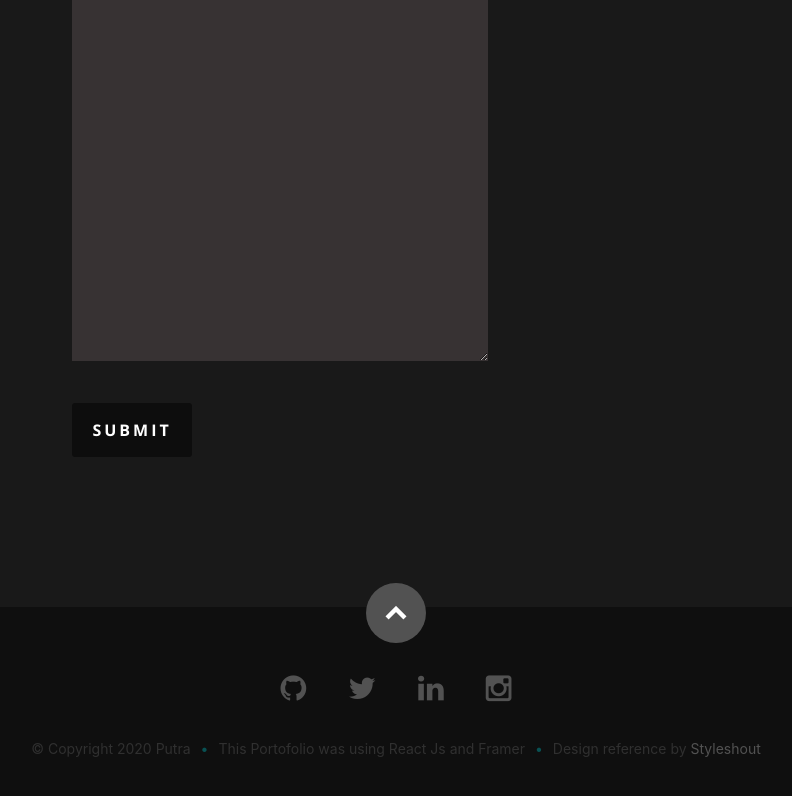
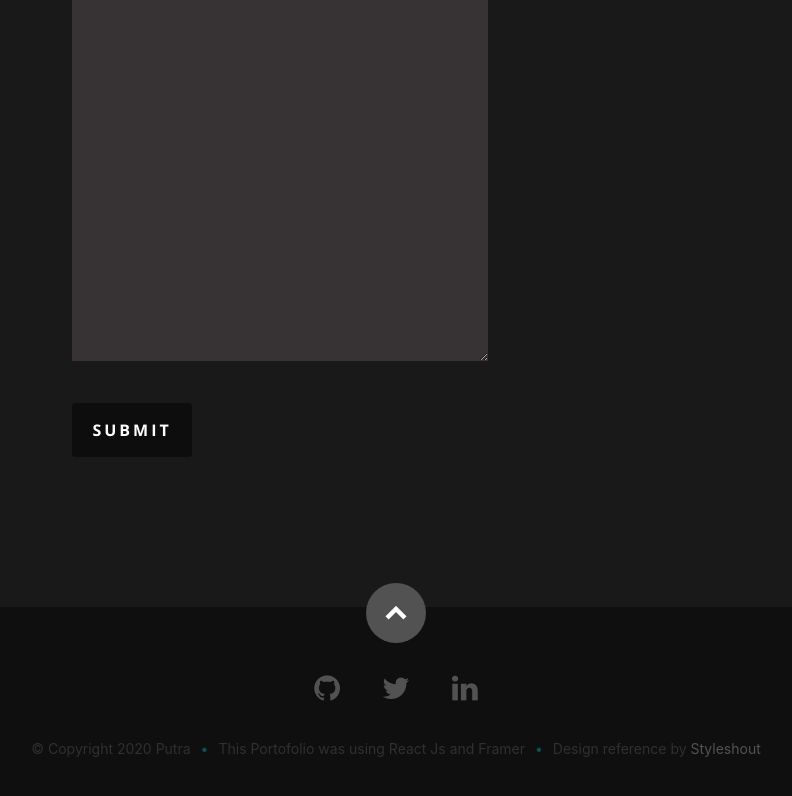
Before and after one commit to drfrostongithub/portofolio-in-react-js, a React (Create React App) app: page / in a window 1280 px wide. Shown: the part 5527-6323 px from the top of the page, without its empty margins (244-1036 px from the left). Built offline with nearby package versions, Linux system fonts and the light colour scheme.

Commit message:
change gdrive resume and porfolio

```diff
--- a/src/components/about/about.js
+++ b/src/components/about/about.js
@@ -35,7 +35,7 @@ export default class About extends Component {
                 <div className='columns download'>
                   <p>
                     <a
-                      href='https://drive.google.com/file/d/1Dk9JhmGyFsNxWtVLuYLFw1-CMIsUF8nC/view?usp=sharing'
+                      href='https://drive.google.com/file/d/141H3AEkLk-oKJ9f9B_Cop73mAZzmNZk7/view?usp=drive_link'
                       className='button'
                     >
                       <i className='fa fa-download' />
--- a/src/components/footer/footer.js
+++ b/src/components/footer/footer.js
@@ -1,28 +1,50 @@
-import React, {Component} from 'react'
+import React, { Component } from "react";
 
 export default class Footer extends Component {
-    render () {
+  render() {
     return (
       <React.Fragment>
         <footer>
-                <div className="row">
-                    <div className="twelve columns">
-                    <ul className="social-links">
-                        <li><a href="https://github.com/drfrostongithub"><i className="fa fa-github" /></a></li>
-                        <li><a href="/" aria-disabled><i className="fa fa-twitter" /></a></li>
-                        <li><a href="https://www.linkedin.com/in/putra-reza-f-3b226253/"><i className="fa fa-linkedin" /></a></li>
-                        <li><a href="https://www.instagram.com/drdotfrost/"><i className="fa fa-instagram" /></a></li>
+          <div className='row'>
+            <div className='twelve columns'>
+              <ul className='social-links'>
+                <li>
+                  <a href='https://github.com/drfrostongithub'>
+                    <i className='fa fa-github' />
+                  </a>
+                </li>
+                <li>
+                  <a href='/' aria-disabled>
+                    <i className='fa fa-twitter' />
+                  </a>
+                </li>
+                <li>
+                  <a href='https://www.linkedin.com/in/putra-reza-f-3b226253/'>
+                    <i className='fa fa-linkedin' />
+                  </a>
+                </li>
+                {/* <li><a href="https://www.instagram.com/drdotfrost/"><i className="fa fa-instagram" /></a></li> */}
               </ul>
-                    <ul className="copyright">
+              <ul className='copyright'>
                 <li>© Copyright 2020 Putra</li>
                 <li>This Portofolio was using React Js and Framer</li>
-                        <li>Design reference by <a title="Styleshout" href="http://www.styleshout.com/">Styleshout</a></li>
+                <li>
+                  Design reference by{" "}
+                  <a title='Styleshout' href='http://www.styleshout.com/'>
+                    Styleshout
+                  </a>
+                </li>
               </ul>
             </div>
-                    <div id="go-top"><a className="smoothscroll" title="Back to Top" href="#home"><i className="icon-up-open" /></a></div>
+            <div id='go-top'>
+              <a className='smoothscroll' title='Back to Top' href='#home'>
+                <i className='icon-up-open' />
+              </a>
             </div>
-                </footer> {/* Footer End*/}
+          </div>
+        </footer>{" "}
+        {/* Footer End*/}
       </React.Fragment>
-        )
+    );
   }
 }
```
Lines whose indentation alone changed are shown as unchanged.
